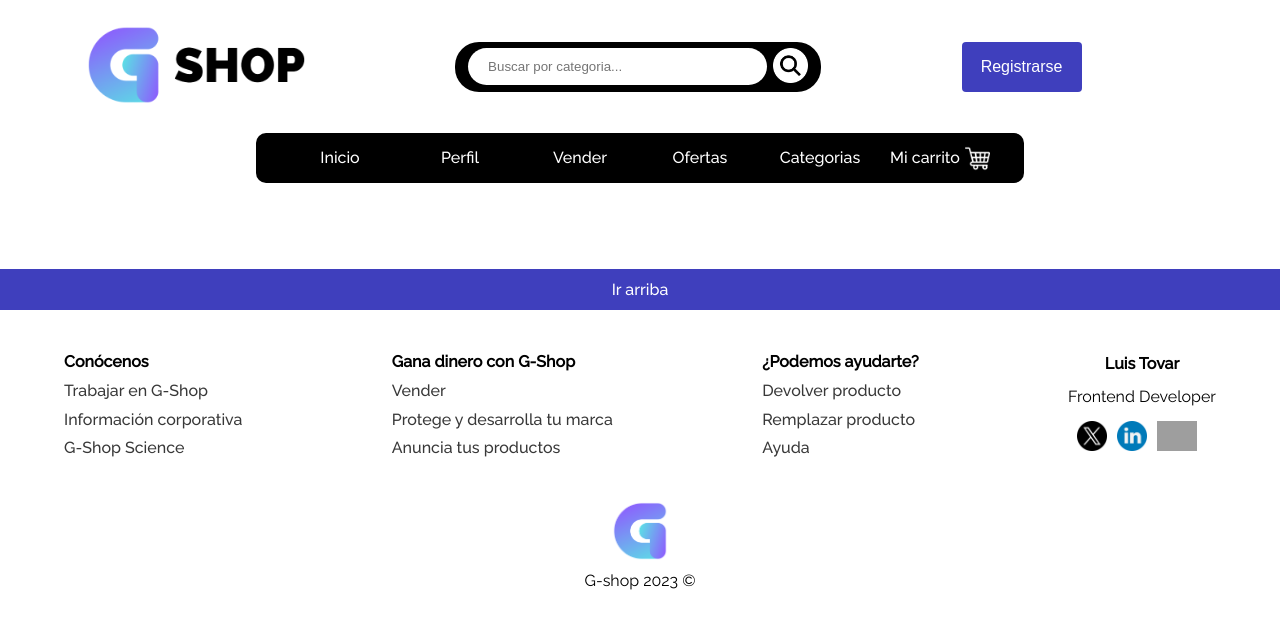
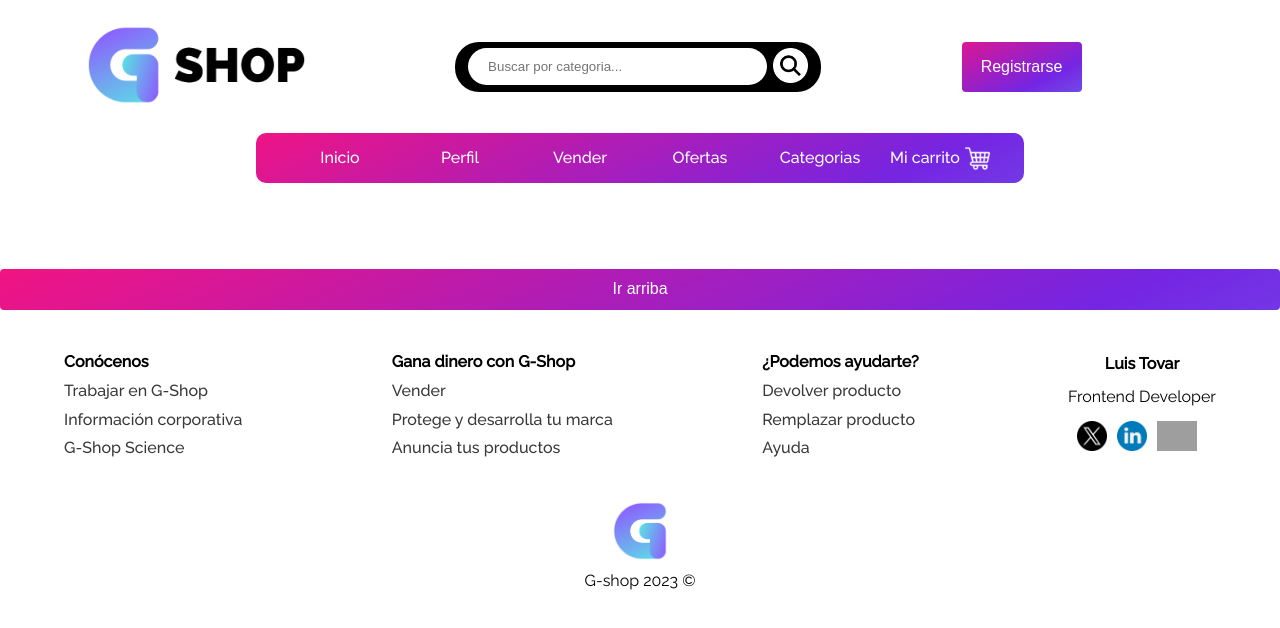
Before and after one commit to LTovarAlc/gshop, a React (Create React App) app: page /Account in a window 1280 px wide. Shown: the top 628 px of the page. Built offline with nearby package versions, Linux system fonts and the light colour scheme; grey boxes are pictures that could not be loaded.

Commit message:
update styles

```diff
--- a/src/Components/CardSlider/cardSlider.css
+++ b/src/Components/CardSlider/cardSlider.css
@@ -11,7 +11,7 @@
     padding: 0px 12px;
     align-items: center;
     border-radius: 6px;
-    box-shadow: 0px 0px 10px rgba(0, 0, 0, 0.7);
+    box-shadow: 0px 5px 5px rgba(0, 0, 0, 0.4);
     font-family: 'Raleway', sans-serif;
     width: 550px;
     height: 250px;
@@ -21,8 +21,8 @@
 }
 
 .cardslider:hover{
-    transition: 0.3s ease;
-    box-shadow: 0px 0px 20px rgba(0, 0, 0, 0.7);
+    transition: 0.3s ease-out;
+    box-shadow: 0px 10px 5px rgba(0, 0, 0, 0.4);
 }
 
 .product__img{
--- a/src/Components/CardsProducts/cardProducts.css
+++ b/src/Components/CardsProducts/cardProducts.css
@@ -12,7 +12,7 @@
     align-items: center;
     width: 200px;
     height: 320px;
-    box-shadow: 0px 0px 10px rgba(0, 0, 0, 0.7);
+    box-shadow: 0px 5px 5px rgba(0, 0, 0, 0.4);
     overflow: hidden;
     padding: 10px;
     border-radius: 2px;
@@ -24,6 +24,7 @@
 .cardProduct:hover{
     transition: transform 0.2s ease-out;
     transform: scale(1.1);
+    box-shadow: 0px 10px 5px rgba(0, 0, 0, 0.4);
 }
 
 .cardProduct__img{
--- a/src/Components/Footer/footer.css
+++ b/src/Components/Footer/footer.css
@@ -1,4 +1,4 @@
-.footer{
+.footer {
   margin: 64px 0px;
   padding: 22px 0px;
   width: 100%;
@@ -7,32 +7,43 @@
   flex-direction: column;
   justify-content: center;
   align-items: center;
-    font-family: 'Raleway', sans-serif;
+  font-family: "Raleway", sans-serif;
 }
 
-.logo__gshop{
+.logo__gshop {
   height: 60px;
   width: 60px;
   margin-bottom: 12px;
 }
 
-.toUp{
-    font-family: 'Raleway', sans-serif;
+.toUp__gradient {
+  height: 60px;
+  width: 100%;
+  border: none;
+  border-radius: 4px;
+  color: #fff;
+  background-color: #3f3fbd;
+  cursor: pointer;
   font-size: 16px;
   font-weight: 500;
-    color: #fff;
-    width: 100%;
-    height: 60px;
-    background-color: #3f3fbd;
-    border: none;
-    cursor: pointer;
+  background: linear-gradient(334deg, #6b97f7, #7525e2, #f7137e);
+  background-size: 180% 180%;
+  animation: gradient-animation 6s ease infinite;
 }
 
-.toUp:hover{
-    background-color: #2626be;
+@keyframes gradient-animation {
+  0% {
+    background-position: 0% 50%;
+  }
+  50% {
+    background-position: 100% 50%;
+  }
+  100% {
+    background-position: 0% 50%;
+  }
 }
 
-.footer__info{
+.footer__info {
   width: 90%;
   height: 90%;
   display: flex;
@@ -40,28 +51,28 @@
   align-items: center;
 }
 
-.brandInfo{
+.brandInfo {
   display: flex;
   flex-direction: column;
   justify-content: space-around;
   height: 60%;
 }
 
-.bussinesInfo{
+.bussinesInfo {
   display: flex;
   flex-direction: column;
   justify-content: space-around;
   height: 60%;
 }
 
-.clientService{
+.clientService {
   display: flex;
   flex-direction: column;
   justify-content: space-around;
   height: 60%;
 }
 
-.devInfo{
+.devInfo {
   display: flex;
   flex-direction: column;
   justify-content: space-around;
@@ -69,31 +80,31 @@
   height: 60%;
 }
 
-.socialMedia__icons{
+.socialMedia__icons {
   height: 30px;
   margin: 0px 5px;
 }
 
-.devInfo__name{
+.devInfo__name {
   font-weight: 700;
 }
 
-.titles{
+.titles {
   font-weight: 700;
 }
 
-.footer__links{
+.footer__links {
   cursor: pointer;
   font-weight: 500;
   color: #383838;
 }
 
-.footer__links:hover{
+.footer__links:hover {
   text-decoration: underline;
   color: #000;
 }
 
-.G-Shop__footer{
+.G-Shop__footer {
   display: flex;
   flex-direction: column;
   justify-content: space-around;
--- a/src/Components/Footer/footer.jsx
+++ b/src/Components/Footer/footer.jsx
@@ -11,7 +11,7 @@ const Footer = () => {
     }
 
     return <footer className="footer">
-        <button className="toUp" onClick={handleScrollToTop}>Ir arriba</button>
+        <button className="toUp__gradient" onClick={handleScrollToTop}>Ir arriba</button>
         <div className="footer__info">
             <div className="brandInfo">
                 <h3 className="titles">Conócenos</h3>
--- a/src/Components/Header/header.css
+++ b/src/Components/Header/header.css
@@ -66,7 +66,7 @@
     height: 45px;
 }
 
-.register{
+.btn__gradient {
     height: 50px;
     width: 120px;
     border: none;
@@ -76,8 +76,20 @@
     cursor: pointer;
     font-size: 16px;
     font-weight: 500;
+  background: linear-gradient(334deg, #6b97f7, #7525e2, #f7137e);
+  background-size: 180% 180%;
+  animation: gradient-animation 6s ease infinite;
+
 }
 
-.register:hover{
-    background-color: #2626be;
+@keyframes gradient-animation {
+  0% {
+    background-position: 0% 50%;
+  }
+  50% {
+    background-position: 100% 50%;
+  }
+  100% {
+    background-position: 0% 50%;
+  }
 }
--- a/src/Components/Header/header.jsx
+++ b/src/Components/Header/header.jsx
@@ -48,7 +48,7 @@ const Header = ({ setSearchInput }) => {
         <div className="user__header">
           <Link to={"Register"}>
             <div className="register__btn">
-              <button className="register">Registrarse</button>
+              <button className="btn__gradient">Registrarse</button>
             </div>
           </Link>
           {/* <Link to={"Account"}>
--- a/src/Components/Menu/menu.css
+++ b/src/Components/Menu/menu.css
@@ -1,4 +1,4 @@
-.navbar{
+.navbar {
   position: sticky;
   top: 5%;
   left: 0;
@@ -6,11 +6,11 @@
   width: 100%;
   display: flex;
   justify-content: center;
-    font-family: 'Raleway', sans-serif;
+  font-family: "Raleway", sans-serif;
   transition: transform 0.3s ease;
 }
 
-.navbar.scrolled{
+.navbar.scrolled {
   position: sticky;
   top: 2%;
   left: 0;
@@ -18,26 +18,26 @@
   width: 100%;
   display: flex;
   justify-content: center;
-    font-family: 'Raleway', sans-serif;
+  font-family: "Raleway", sans-serif;
   transform: scaleY(0.2);
   transform-origin: top;
   overflow: hidden;
   border-radius: 2px;
 }
 
-.navbar.scrolled .links{
+.navbar.scrolled .links {
   display: none;
 }
 
-.navbar.scrolled:hover{
+.navbar.scrolled:hover {
   transform: scale(1);
 }
 
-.navbar.scrolled:hover .links{
+.navbar.scrolled:hover .links {
   display: flex;
 }
 
-.menu{
+.menu {
   background-color: #000;
   color: #fff;
   width: 60%;
@@ -48,25 +48,45 @@
   align-items: center;
 }
 
-.list{
+.menu__gradient {
+  width: 60%;
+  height: 50px;
+  background: linear-gradient(334deg, #6b97f7, #7525e2, #f7137e);
+  background-size: 180% 180%;
+  animation: gradient-animation 6s ease infinite;
+}
+
+@keyframes gradient-animation {
+  0% {
+    background-position: 0% 50%;
+  }
+  50% {
+    background-position: 100% 50%;
+  }
+  100% {
+    background-position: 0% 50%;
+  }
+}
+
+.list {
   display: flex;
   justify-content: center;
   width: 100%;
 }
 
-.shopycar__container{
+.shopycar__container {
   display: flex;
   justify-content: space-around;
   align-items: center;
 }
 
-.Shopycar{
+.Shopycar {
   margin-left: 5px;
   height: 25px;
   filter: invert(100%);
 }
 
-.links{
+.links {
   font-size: 16px;
   font-weight: 500;
   cursor: pointer;
@@ -78,13 +98,13 @@
   border-radius: 25px;
 }
 
-.links:hover{
+.links:hover {
   transition: 0.3s ease;
   background-color: #fff;
   color: #000;
   transform: scale(1.1);
 }
 
-.links:hover .Shopycar{
+.links:hover .Shopycar {
   filter: invert(0%);
 }
--- a/src/Components/Menu/menu.jsx
+++ b/src/Components/Menu/menu.jsx
@@ -2,6 +2,7 @@ import React from "react";
 import { useEffect, useState } from "react";
 import { Link } from "react-router-dom";
 import { useLocation } from "react-router-dom";
+import "animate.css"
 
 import "./menu.css";
 
@@ -30,7 +31,7 @@ const Menu = () => {
   return (
     <>
       <nav className={`navbar ${scrolled ? "scrolled" : ""}`}>
-        <div className="menu">
+        <div className="menu menu__gradient">
             <ul className="list">
                 <Link to={"/"} className="links">Inicio</Link>
                 <Link to={"/Account"} className="links">Perfil</Link>
```
Lines whose indentation alone changed are shown as unchanged.
